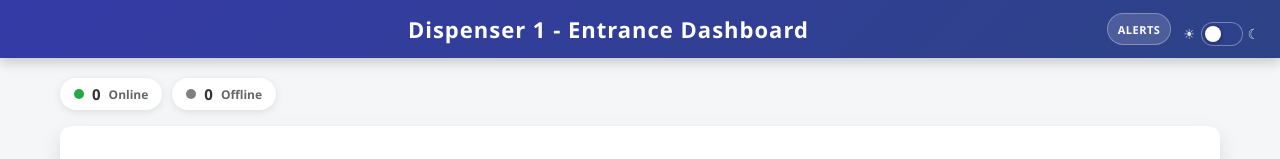
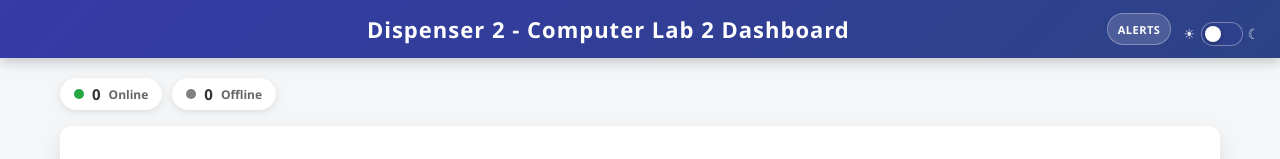
Before and after one commit to alejandrokhylechristian49-boop/gilbert, a website: page public/dispenser2.html in a window 1280 px wide. Shown: the top 159 px of the page. Drawn offline with nearby package versions, Linux system fonts and the light colour scheme; no server answers.

Commit message:
Update dispenser2.html

```diff
--- a/public/dispenser2.html
+++ b/public/dispenser2.html
@@ -10,7 +10,7 @@
 <body>
     <header>
         <div style="width:90px;flex-shrink:0;"></div>
-        <span class="header-title">Dispenser 1 - Entrance Dashboard</span>
+        <span class="header-title">Dispenser 2 - Computer Lab 2 Dashboard</span>
         <div class="header-right">
             <div class="notif-bell-wrap" id="notifBell" onclick="toggleNotifPanel()" title="Consumption alerts">
                 <span class="notif-bell-icon">ALERTS</span>
```
